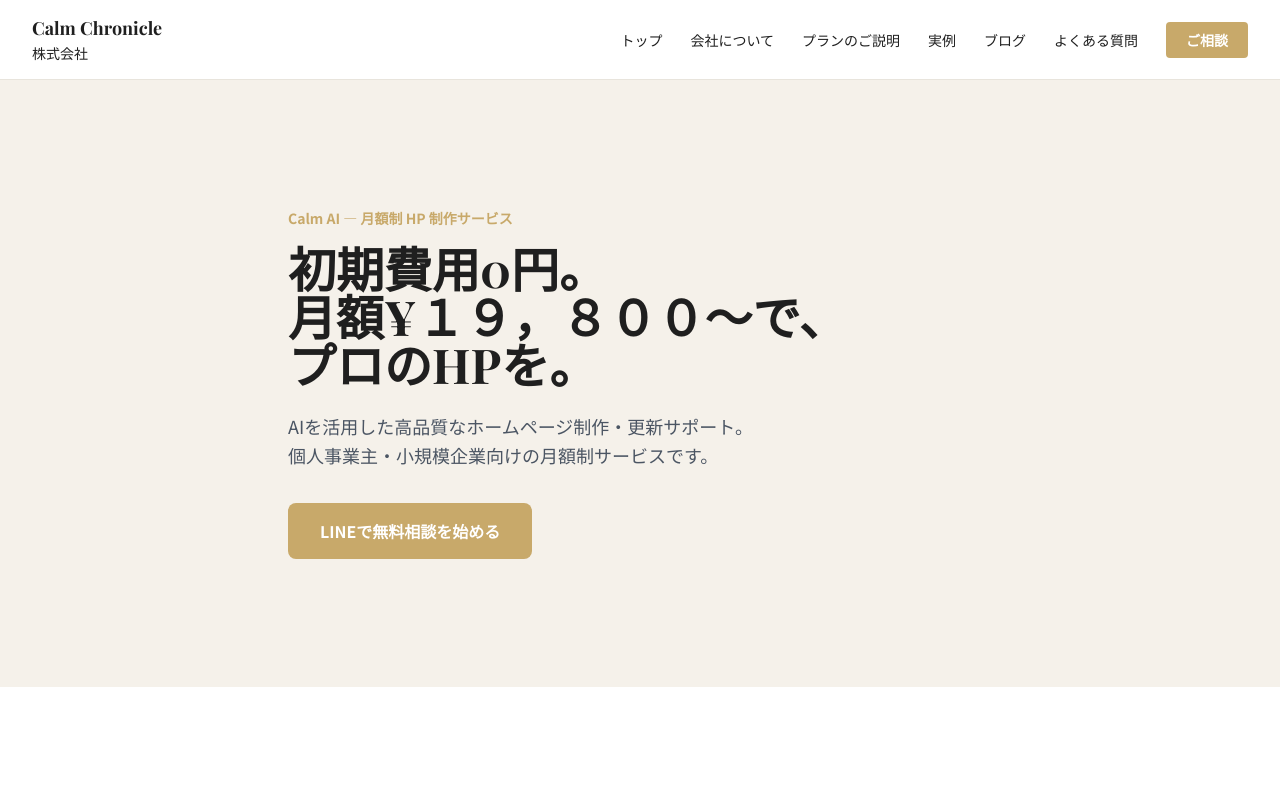
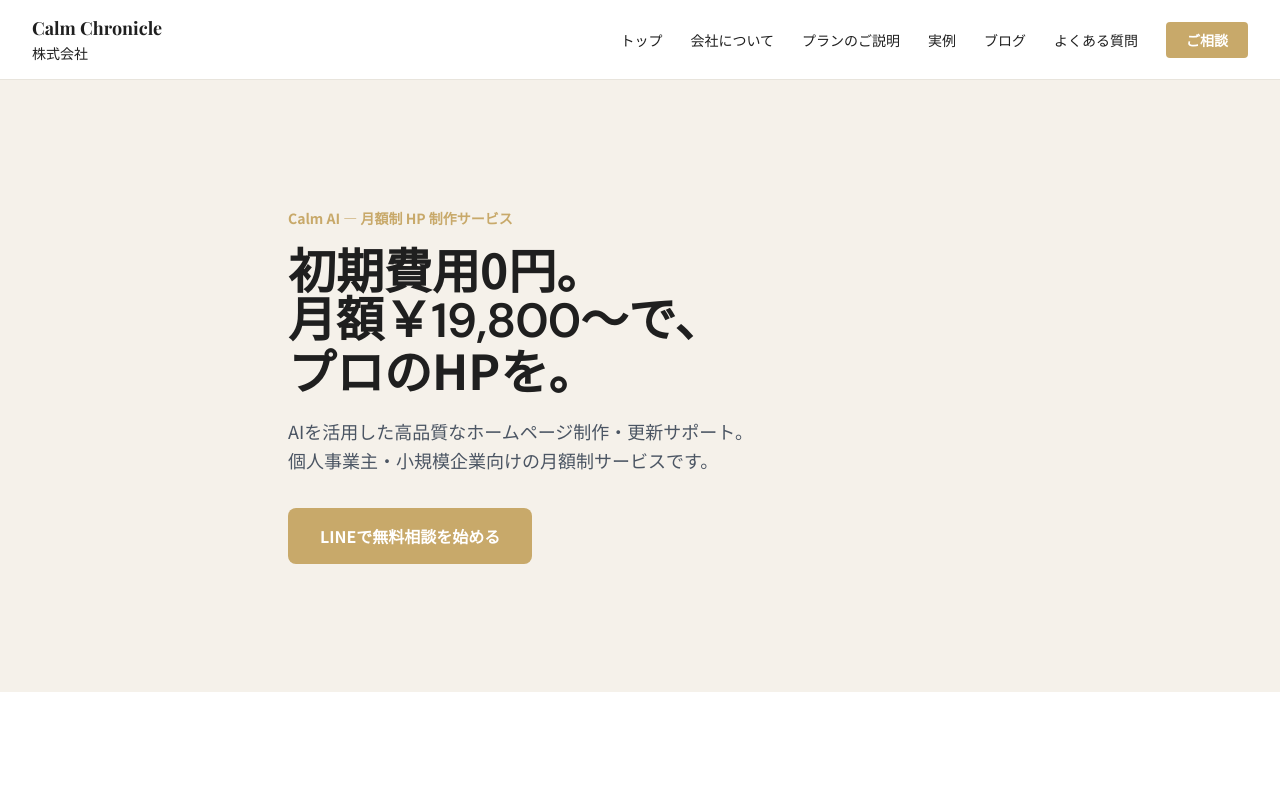
Before and after one commit to uruzugan/calm-chronicle-site, a Next.js app: page /lp in a window 1280 px wide. Shown: the top 800 px of the page. Built offline with nearby package versions, Linux system fonts and the light colour scheme.

Commit message:
LPのhero数字フォントをDM Sansに変更

```diff
--- a/app/layout.tsx
+++ b/app/layout.tsx
@@ -1,5 +1,5 @@
 import type { Metadata } from "next";
-import { Noto_Sans_JP, Noto_Serif_JP, Playfair_Display } from "next/font/google";
+import { Noto_Sans_JP, Noto_Serif_JP, Playfair_Display, DM_Sans } from "next/font/google";
 import "./globals.css";
 
 const notoSansJP = Noto_Sans_JP({
@@ -13,6 +13,13 @@ const notoSerifJP = Noto_Serif_JP({
   subsets: ["latin"],
   weight: ["400", "700"],
   variable: "--font-noto-serif",
+  display: "swap",
+});
+
+const dmSans = DM_Sans({
+  subsets: ["latin"],
+  weight: ["400", "500", "600"],
+  variable: "--font-dm-sans",
   display: "swap",
 });
 
@@ -81,7 +88,7 @@ export default function RootLayout({
   return (
     <html
       lang="ja"
-      className={`${notoSansJP.variable} ${notoSerifJP.variable} ${playfairDisplay.variable}`}
+      className={`${notoSansJP.variable} ${notoSerifJP.variable} ${playfairDisplay.variable} ${dmSans.variable}`}
     >
       <body className="font-sans antialiased bg-white text-charcoal">
         {children}
--- a/app/lp/page.tsx
+++ b/app/lp/page.tsx
@@ -125,11 +125,11 @@ export default function LPPage() {
             </p>
             <h1
               className="text-4xl md:text-5xl font-bold leading-tight mb-6"
-              style={{ color: "#1F1F1F", fontFamily: "var(--font-playfair), serif" }}
+              style={{ color: "#1F1F1F" }}
             >
               初期費用0円。
               <br />
-              月額¥１９，８００〜で、
+              月額<span style={{ fontFamily: "var(--font-dm-sans), sans-serif", letterSpacing: "-0.02em" }}>￥19,800</span>〜で、
               <br />
               プロのHPを。
             </h1>
```
